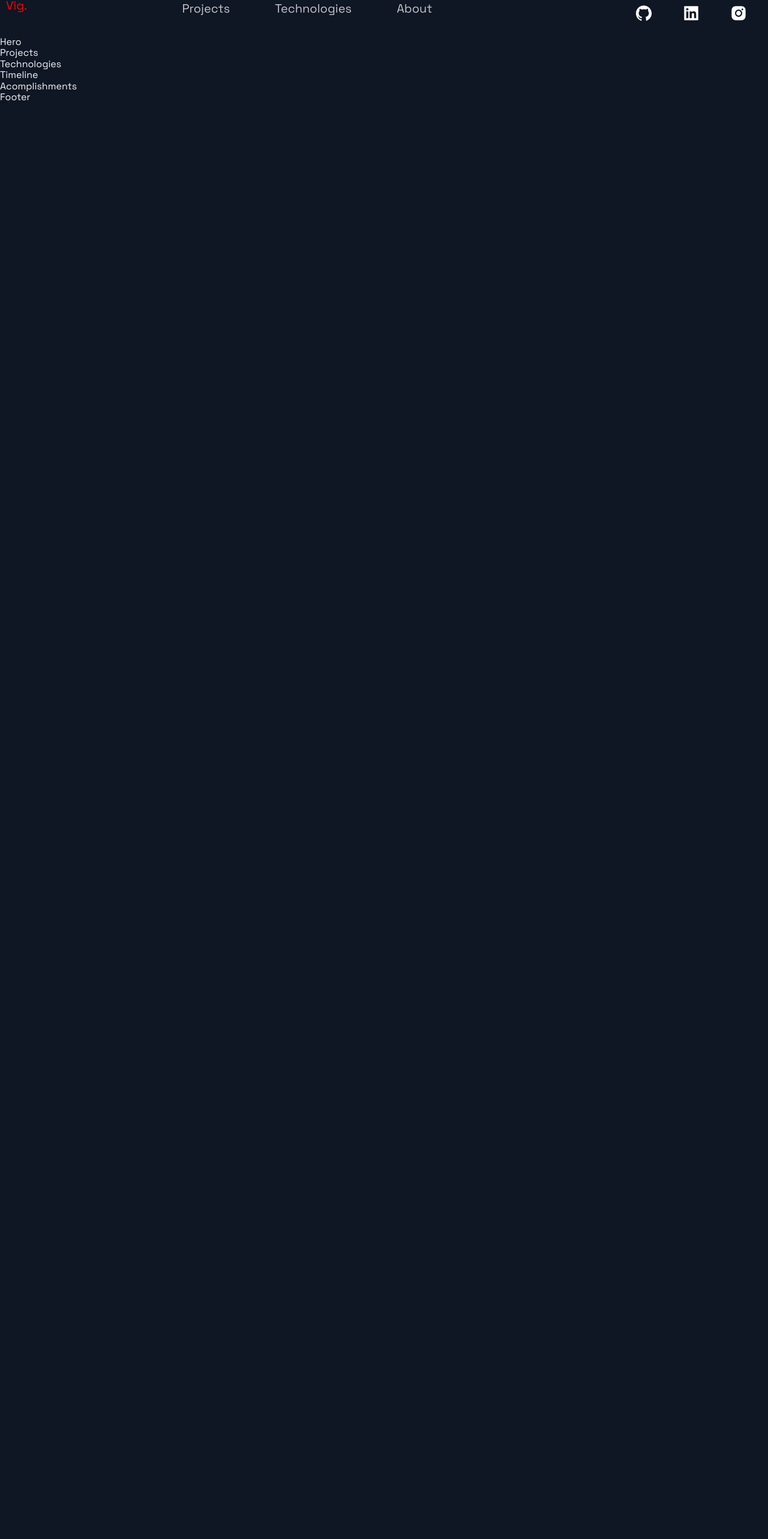
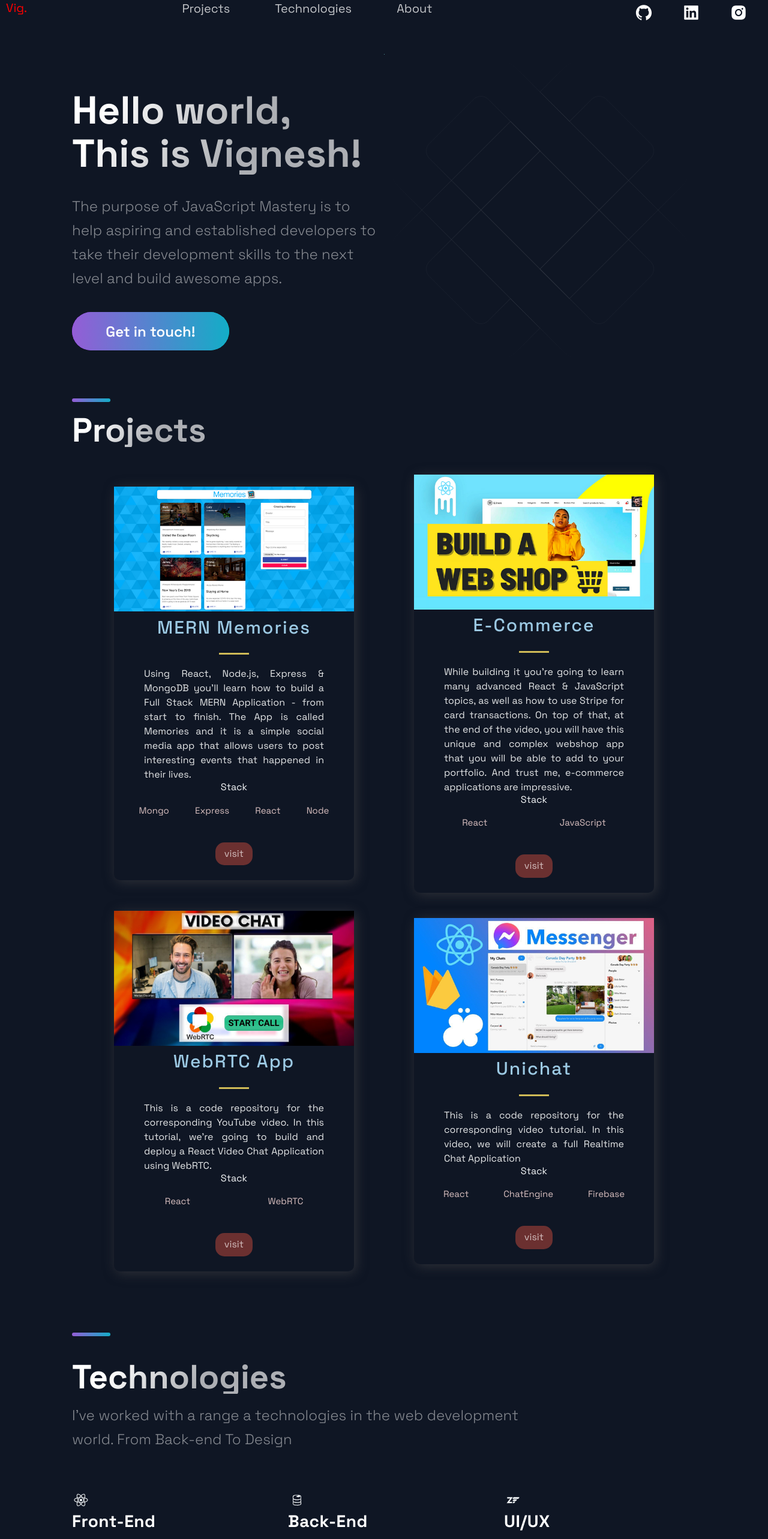
Before and after one commit to alphawhiskey03/portfolio-site, a Next.js app: page / in a window 1280 px wide. Shown: the part 22-2587 px from the top of the page at 60% size. Before the commit the page ends 800 px from the top, so only its background shows below. Built offline with nearby package versions, Linux system fonts and the light colour scheme.

Commit message:
proper demo commit

```diff
--- a/src/components/Acomplishments/Acomplishments.js
+++ b/src/components/Acomplishments/Acomplishments.js
@@ -11,9 +11,18 @@ const data = [
 ];
 
 const Acomplishments = () => (
-  <div>
-    Acomplishments
-  </div>
+  <Section>
+    <SectionTitle>Personal Achievements</SectionTitle>
+    <Boxes>
+      {data.map((card, index) => (
+        <Box key={index}>
+          <BoxNum>{`${card.number}+`}</BoxNum>
+          <BoxText>{card.text}</BoxText>
+        </Box>
+      ))}
+    </Boxes>
+    <SectionDivider/>
+  </Section>
 );
 
 export default Acomplishments;
--- a/src/components/Footer/Footer.js
+++ b/src/components/Footer/Footer.js
@@ -6,9 +6,36 @@ import { CompanyContainer, FooterWrapper, LinkColumn, LinkItem, LinkList, LinkTi
 
 const Footer = () => {
   return (
-    <div>
-      Footer
-    </div>
+<FooterWrapper>
+      <LinkList>
+        <LinkColumn>
+          <LinkTitle>Call</LinkTitle>
+          <LinkItem href="tel:314-343-3432">314-343-3432</LinkItem>
+        </LinkColumn>
+        <LinkColumn>
+          <LinkTitle>Email</LinkTitle>
+          <LinkItem href="mailto:contact@jsmastery.com">
+            contact@jsmastery.com
+          </LinkItem>
+        </LinkColumn>
+      </LinkList>
+      <SocialIconsContainer>
+        <CompanyContainer>
+          <Slogan>Innovating one project at a time</Slogan>
+        </CompanyContainer>
+        <SocialContainer>
+          <SocialIcons href="https://google.com">
+            <AiFillGithub size="3rem" />
+          </SocialIcons>
+          <SocialIcons href="https://google.com">
+            <AiFillLinkedin size="3rem" />
+          </SocialIcons>
+          <SocialIcons href="https://google.com">
+            <AiFillInstagram size="3rem" />
+          </SocialIcons>
+        </SocialContainer>
+      </SocialIconsContainer>
+    </FooterWrapper>
   );
 };
 
--- a/src/components/Header/Header.js
+++ b/src/components/Header/Header.js
@@ -8,8 +8,8 @@ import { Container, Div1, Div2, Div3, NavLink, SocialIcons,Span } from './Header
 const Header = () =>  (
   <Container>
     <Div1>
-      <Link href='/'>
-        <a style={{display:"flex",alignItems:'center',color:'white'}}>
+      <Link href="/">
+        <a style={{ display: 'flex', alignItems: 'center', color:"white" }}>
           <Span>Vig.</Span>
         </a>
       </Link>
@@ -17,33 +17,31 @@ const Header = () =>  (
     <Div2>
       <li>
         <Link href="#projects">
-          <NavLink> Projects</NavLink>
+          <NavLink>Projects</NavLink>
         </Link>
       </li>
       <li>
         <Link href="#tech">
-          <NavLink> Technologies</NavLink>
+          <NavLink>Technologies</NavLink>
         </Link>
       </li>
       <li>
         <Link href="#about">
-          <NavLink> About</NavLink>
+          <NavLink>About</NavLink>
         </Link>
       </li>
     </Div2>
       <Div3>
-      <SocialIcons href="">
-        <AiFillGithub size="3rem"/>
+        <SocialIcons href="https://google.com">
+          <AiFillGithub size="3rem" />
         </SocialIcons>
-      <SocialIcons href="">
-        <AiFillLinkedin  size="3rem"/>
+        <SocialIcons href="https://google.com">
+          <AiFillLinkedin size="3rem" />
         </SocialIcons>
-      <SocialIcons href="">
-        <AiFillInstagram  size="3rem"/>
+        <SocialIcons href="https://google.com">
+          <AiFillInstagram size="3rem"/>
         </SocialIcons>
-
       </Div3>
-
     </Container>
 
 );
--- a/src/components/Header/HeaderStyles.js
+++ b/src/components/Header/HeaderStyles.js
@@ -21,7 +21,7 @@ export const Container = styled.div`
 export const Span=styled.span`
 font-size:2rem;
 color:red;
-margin-bottom:3rem;
+margin-bottom:20px;
 `;
 
 export const Div1 = styled.div`
--- a/src/components/Hero/Hero.js
+++ b/src/components/Hero/Hero.js
@@ -5,9 +5,19 @@ import Button from '../../styles/GlobalComponents/Button';
 import { LeftSection } from './HeroStyles';
 
 const Hero = (props) => (
-  <div>
-    Hero
-  </div>
+  <Section row nopadding>
+  <LeftSection>
+    <SectionTitle main center>
+      Hello world, <br />
+      This is Vignesh!
+    </SectionTitle>
+    <SectionText>
+    The purpose of JavaScript Mastery is to help aspiring and established developers to take their development skills to the next level and build awesome apps.
+    </SectionText>
+    <Button onClick={props.handleClick}>Get in touch!</Button>
+  </LeftSection>
+</Section>
+
 );
 
 export default Hero;
--- a/src/components/Projects/Projects.js
+++ b/src/components/Projects/Projects.js
@@ -3,11 +3,41 @@ import React from 'react';
 import { BlogCard, CardInfo, ExternalLinks, GridContainer, HeaderThree, Hr, Tag, TagList, TitleContent, UtilityList, Img } from './ProjectsStyles';
 import { Section, SectionDivider, SectionTitle } from '../../styles/GlobalComponents';
 import { projects } from '../../constants/constants';
+console.log(projects);
 
 const Projects = () => (
-  <div>
-    Projects
-  </div>
+  <Section nopadding id='projects'>
+    <SectionDivider/>
+    <br/>
+    <SectionTitle>Projects</SectionTitle>
+    <GridContainer>
+      {projects.map((project)=>(
+        <BlogCard key={project.id}>
+          <Img src={project.image}/>
+          <TitleContent>
+            <HeaderThree title>
+              {project.title}
+            </HeaderThree>
+            <Hr/>
+          </TitleContent>
+          <CardInfo>{project.description}</CardInfo>
+          <div>
+            <TitleContent>Stack</TitleContent>
+            <TagList>
+              {project.tags.map((tag,i)=>(
+                <Tag key={i}>{tag}</Tag>
+              ))}
+            </TagList>
+          </div>
+          <UtilityList>
+            <ExternalLinks href={project.visit}>visit</ExternalLinks>
+          </UtilityList>
+
+        </BlogCard>
+      ))}
+    </GridContainer>
+  </Section>
+
 );
 
 export default Projects;
--- a/src/components/Technologies/Technologies.js
+++ b/src/components/Technologies/Technologies.js
@@ -1,12 +1,59 @@
 import React from 'react';
 import { DiFirebase, DiReact, DiZend } from 'react-icons/di';
+import { IoLogoFirebase } from "react-icons/io5";
+
 import { Section, SectionDivider, SectionText, SectionTitle } from '../../styles/GlobalComponents';
 import { List, ListContainer, ListItem, ListParagraph, ListTitle } from './TechnologiesStyles';
 
 const Technologies = () =>  (
-  <div>
-    Technologies
-  </div>
+
+  <Section id="tech">
+    <SectionDivider divider />
+    <SectionTitle>Technologies</SectionTitle>
+    <SectionText>
+      I've worked with a range a technologies in the web development world.
+      From Back-end To Design
+    </SectionText>
+    <List>
+      <ListItem>
+        <picture>
+          <DiReact size="3rem" />
+        </picture>
+        <ListContainer>
+          <ListTitle>Front-End</ListTitle>
+          <ListParagraph>
+            Experiece with <br />
+            React.js
+          </ListParagraph>
+        </ListContainer>
+      </ListItem>
+      <ListItem>
+        <picture>
+          <DiFirebase size="3rem" />
+        </picture>
+        <ListContainer>
+          <ListTitle>Back-End</ListTitle>
+          <ListParagraph>
+            Experience with <br />
+            Node and Databases
+          </ListParagraph>
+        </ListContainer>
+      </ListItem>
+      <ListItem>
+        <picture>
+          <DiZend size="3rem" />
+        </picture>
+        <ListContainer>
+          <ListTitle>UI/UX</ListTitle>
+          <ListParagraph>
+            Experience with <br />
+            tools like Figma
+          </ListParagraph>
+        </ListContainer>
+      </ListItem>
+    </List>
+    <SectionDivider colorAlt />
+  </Section>
 );
 
 export default Technologies;
--- a/src/components/TimeLine/TimeLine.js
+++ b/src/components/TimeLine/TimeLine.js
@@ -7,45 +7,113 @@ import { TimeLineData } from '../../constants/constants';
 const TOTAL_CAROUSEL_COUNT = TimeLineData.length;
 
 const Timeline = () => {
-  // const [activeItem, setActiveItem] = useState(0);
-  // const carouselRef = useRef();
+  const [activeItem, setActiveItem] = useState(0);
+  const carouselRef = useRef();
 
-  // const scroll = (node, left) => {
-  //   return node.scrollTo({ left, behavior: 'smooth' });
-  // }
+  const scroll = (node, left) => {
+    return node.scrollTo({ left, behavior: 'smooth' });
+  }
 
-  // const handleClick = (e, i) => {
-  //   e.preventDefault();
+  const handleClick = (e, i) => {
+    e.preventDefault();
 
-  //   if (carouselRef.current) {
-  //     const scrollLeft = Math.floor(carouselRef.current.scrollWidth * 0.7 * (i / TimeLineData.length));
+    if (carouselRef.current) {
+      const scrollLeft = Math.floor(carouselRef.current.scrollWidth * 0.7 * (i / TimeLineData.length));
 
-  //     scroll(carouselRef.current, scrollLeft);
-  //   }
-  // }
+      scroll(carouselRef.current, scrollLeft);
+    }
+  }
 
-  // const handleScroll = () => {
-  //   if (carouselRef.current) {
-  //     const index = Math.round((carouselRef.current.scrollLeft / (carouselRef.current.scrollWidth * 0.7)) * TimeLineData.length);
+  const handleScroll = () => {
+    if (carouselRef.current) {
+      const index = Math.round((carouselRef.current.scrollLeft / (carouselRef.current.scrollWidth * 0.7)) * TimeLineData.length);
 
-  //     setActiveItem(index);
-  //   }
-  // }
+      setActiveItem(index);
+    }
+  }
 
-  // // snap back to beginning of scroll when window is resized
-  // // avoids a bug where content is covered up if coming from smaller screen
-  // useEffect(() => {
-  //   const handleResize = () => {
-  //     scroll(carouselRef.current, 0);
-  //   }
+  // snap back to beginning of scroll when window is resized
+  // avoids a bug where content is covered up if coming from smaller screen
+  useEffect(() => {
+    const handleResize = () => {
+      scroll(carouselRef.current, 0);
+    }
 
-  //   window.addEventListener('resize', handleResize);
-  // }, []);
+    window.addEventListener('resize', handleResize);
+  }, []);
 
   return (
-    <div>
-      Timeline
-    </div>
+    <Section id="about">
+      <SectionTitle>About Me</SectionTitle>
+      <SectionText>
+      The purpose of JavaScript Mastery is to help aspiring and established developers to take their development skills to the next level and build awesome apps.
+      </SectionText>
+      <CarouselContainer ref={carouselRef} onScroll={handleScroll}>
+        <>
+          {TimeLineData.map((item, index) => (
+            <CarouselMobileScrollNode
+              key={index}
+              final={index === TOTAL_CAROUSEL_COUNT - 1}>
+              <CarouselItem
+                index={index}
+                id={`carousel__item-${index}`}
+                active={activeItem}
+                onClick={(e) => handleClick(e, index)}>
+                <CarouselItemTitle>
+                  {`${item.year}`}
+                  <CarouselItemImg
+                    width="208"
+                    height="6"
+                    viewBox="0 0 208 6"
+                    fill="none"
+                    xmlns="http://www.w3.org/2000/svg">
+                    <path
+                      fill-rule="evenodd"
+                      clip-rule="evenodd"
+                      d="M2.5 5.5C3.88071 5.5 5 4.38071 5 3V3.5L208 3.50002V2.50002L5 2.5V3C5 1.61929 3.88071 0.5 2.5 0.5C1.11929 0.5 0 1.61929 0 3C0 4.38071 1.11929 5.5 2.5 5.5Z"
+                      fill="url(#paint0_linear)"
+                      fill-opacity="0.33"
+                    />
+                    <defs>
+                      <linearGradient
+                        id="paint0_linear"
+                        x1="-4.30412e-10"
+                        y1="0.5"
+                        x2="208"
+                        y2="0.500295"
+                        gradientUnits="userSpaceOnUse">
+                        <stop stop-color="white" />
+                        <stop
+                          offset="0.79478"
+                          stop-color="white"
+                          stop-opacity="0"
+                        />
+                      </linearGradient>
+                    </defs>
+                  </CarouselItemImg>
+                </CarouselItemTitle>
+                <CarouselItemText>{item.text}</CarouselItemText>
+              </CarouselItem>
+            </CarouselMobileScrollNode>
+          ))}
+        </>
+      </CarouselContainer>
+      <CarouselButtons>
+        {TimeLineData.map((item, index) => {
+          return (
+            <CarouselButton
+              key={index}
+              index={index}
+              active={activeItem}
+              onClick={(e) => handleClick(e, index)}
+              type="button">
+              <CarouselButtonDot active={activeItem} />
+            </CarouselButton>
+          );
+        })}
+      </CarouselButtons>
+      <SectionDivider />
+    </Section>
   );
 };
 
--- a/src/pages/index.js
+++ b/src/pages/index.js
@@ -10,10 +10,10 @@ import { Section } from '../styles/GlobalComponents';
 const Home = () => {
   return (
     <Layout>
-      {/* <Section grid> */}
+      <Section grid>
         <Hero />
-        {/* <BgAnimation /> */}
-      {/* </Section> */}
+        <BgAnimation />
+      </Section>
       <Projects />
       <Technologies />
       <Timeline />
```
Lines whose indentation alone changed are shown as unchanged.
